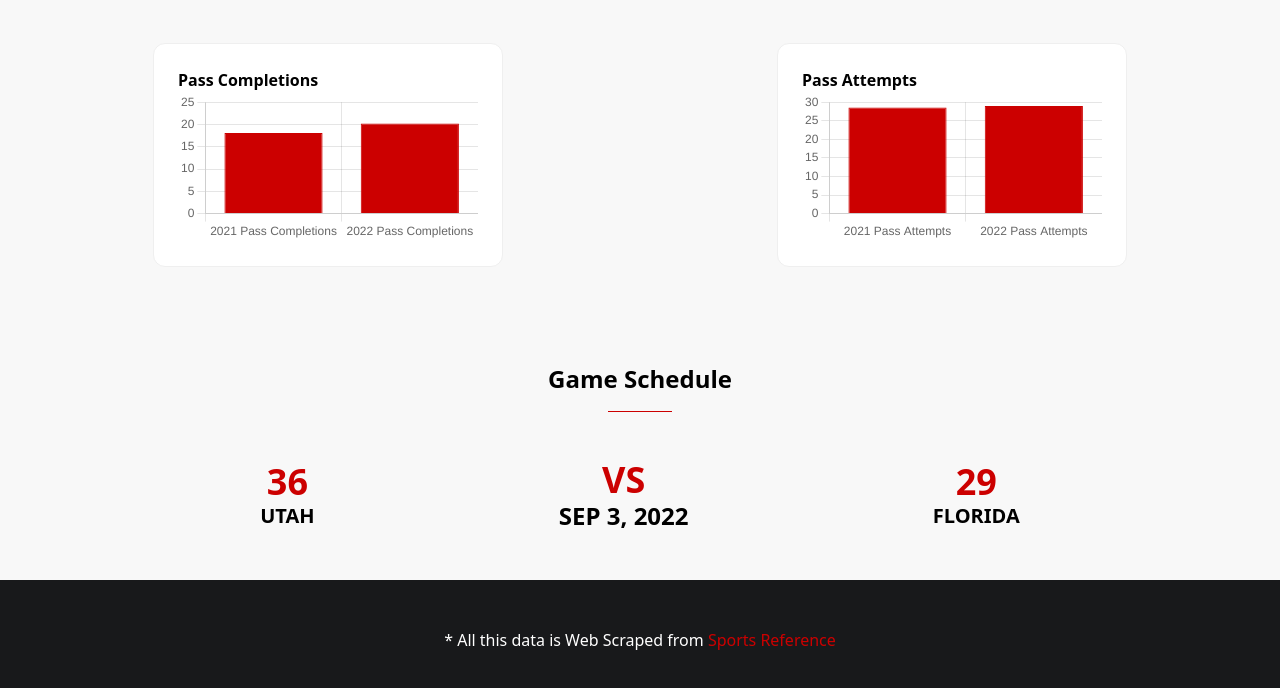
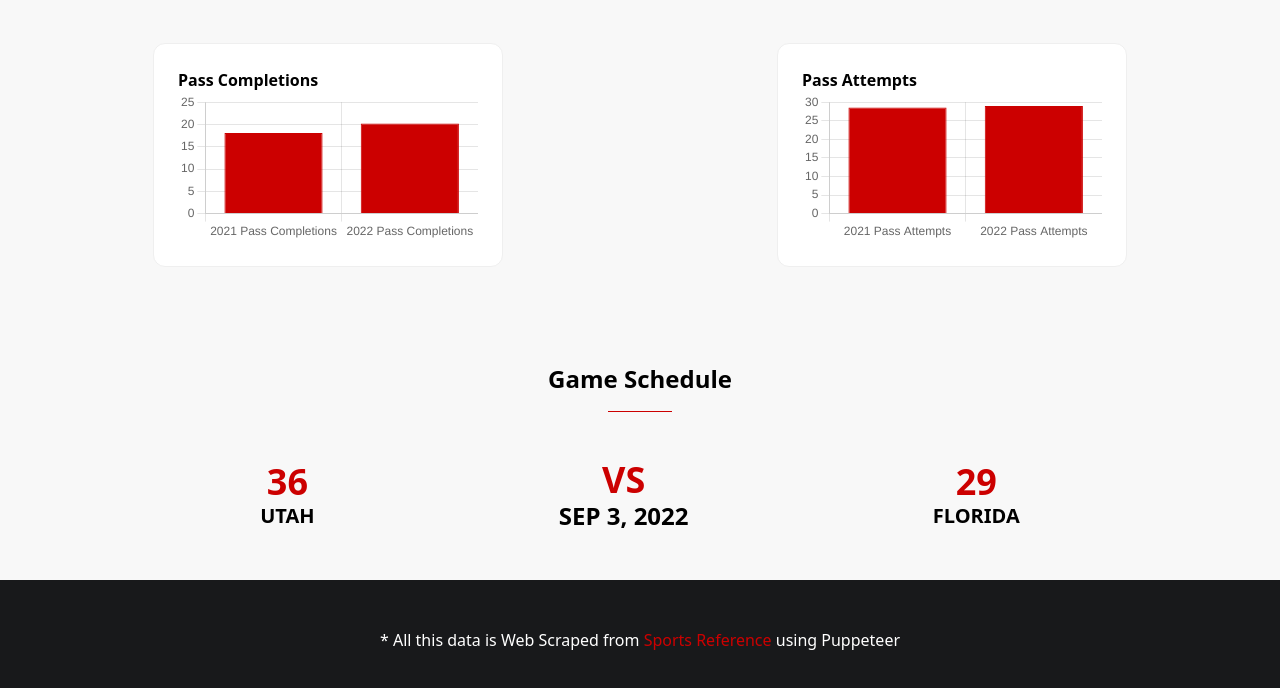
Before and after one commit to franky212/puppeteer-scraper, a website: page index.html in a window 1280 px wide. Shown: the part 486-1174 px from the top of the page. Drawn offline with nearby package versions, Linux system fonts and the light colour scheme.

Commit message:
Small html fixes

```diff
--- a/index.html
+++ b/index.html
@@ -65,7 +65,7 @@
   </main>
 
   <footer class="text-center py-12 text-white">
-    <p>* All this data is Web Scraped from <a class="text-red font-medium" href="https://www.sports-reference.com">Sports Reference</a></p>
+    <p>* All this data is Web Scraped from <a class="text-red font-medium" href="https://www.sports-reference.com" target="_blank">Sports Reference</a> using Puppeteer</p>
   </footer>
 
   <script src="./db.js"></script>
```
